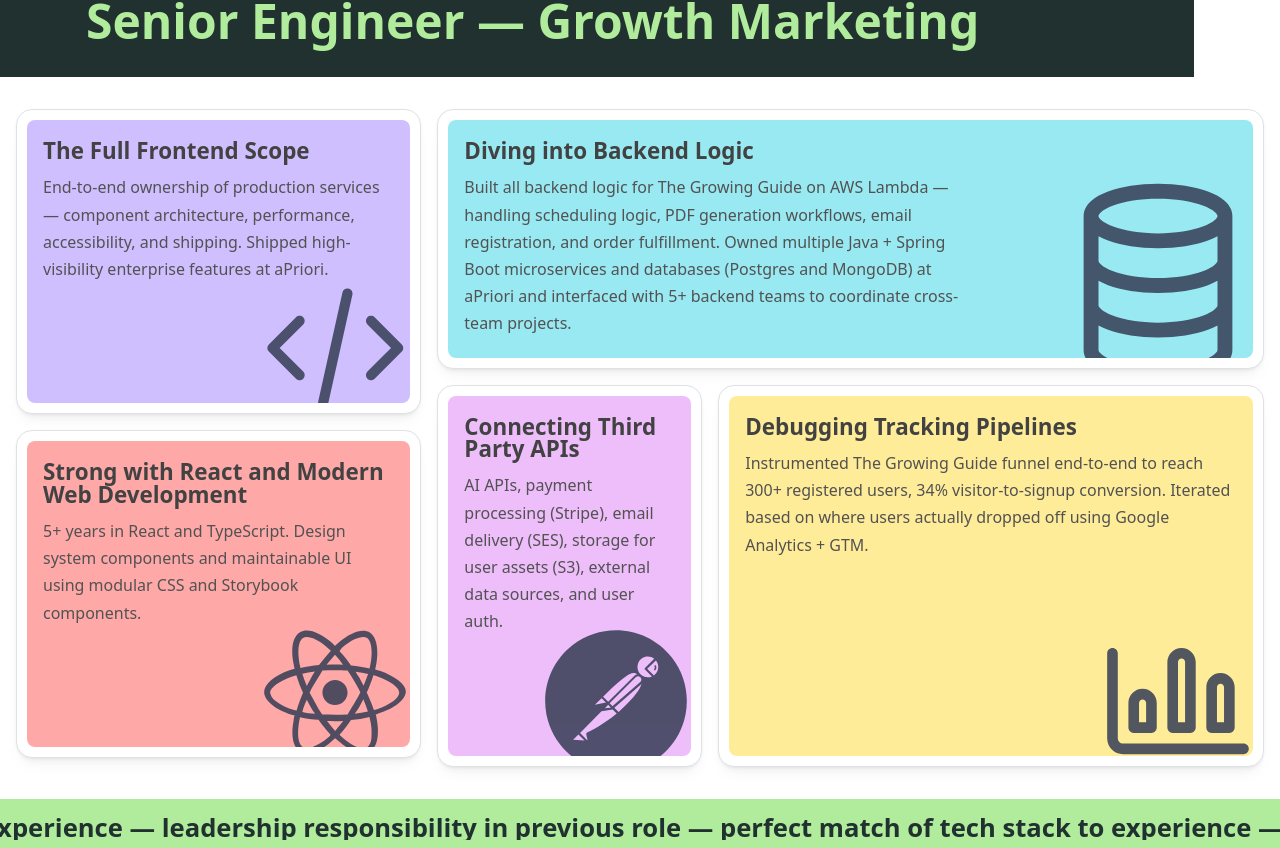
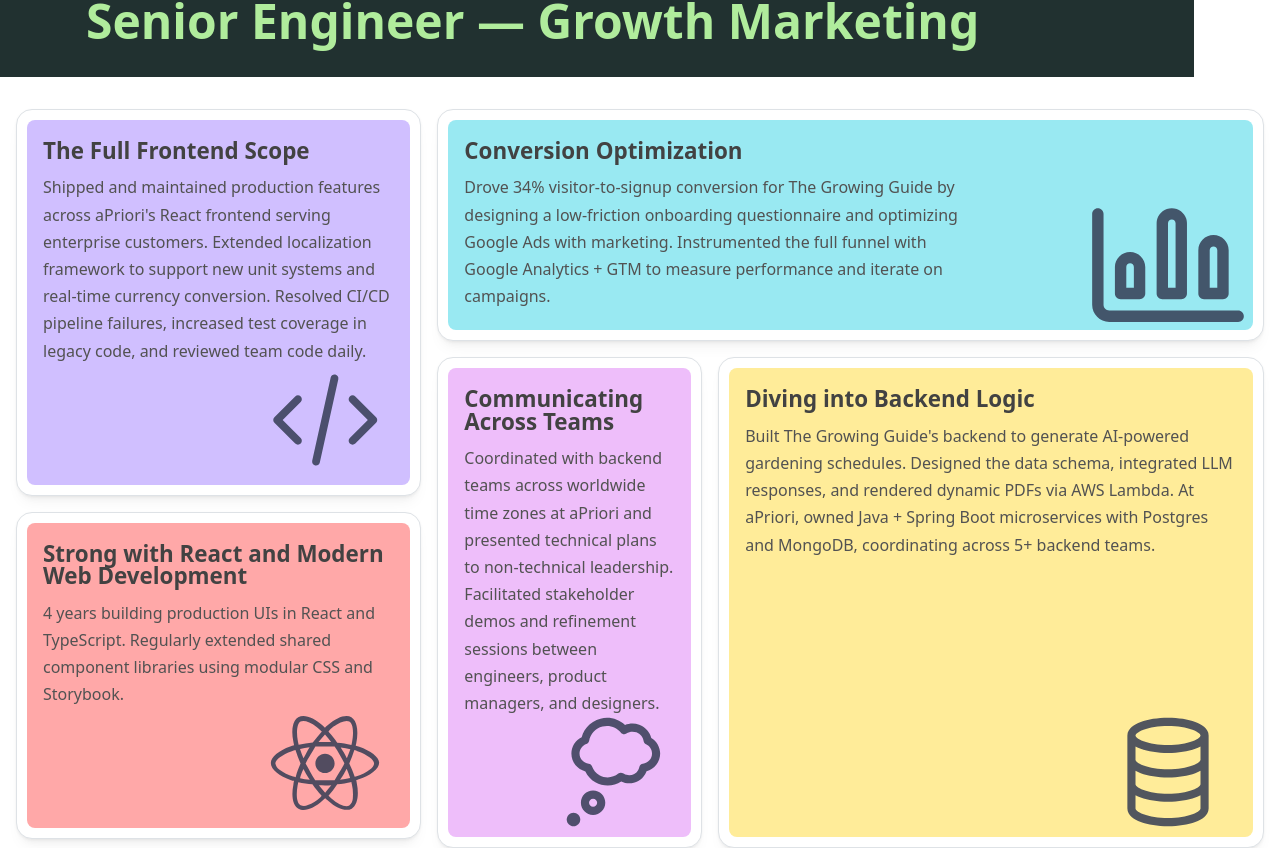
Before and after one commit to jakesolomon/jakewantstoworkatbuffer, a React (Vite) app: page / in a window 1280 px wide. Shown: the part 799-1647 px from the top of the page. Built offline with nearby package versions, Linux system fonts and the light colour scheme.

Commit message:
Revise skills summary section

```diff
--- a/src/App.tsx
+++ b/src/App.tsx
@@ -135,7 +135,7 @@ function App() {
                 animation: 'scroll 15s linear infinite',
               }}
             >
-              {Array.from({ length: 10 }).map((_, i) => (
+              {Array.from({ length: 20 }).map((_, i) => (
                 <Text
                   key={i}
                   size="1.6rem"
@@ -171,7 +171,7 @@ function App() {
                             The Growing Guide
                           </Text>
                           <Text c="buffer-green.1" size="lg" fw={500}>
-                            Founder
+                            Lead Engineer/Founder
                           </Text>
                           <Text c="gray.1" size="md">
                             <em>2025–Present</em>
--- a/src/JobAspectCard.tsx
+++ b/src/JobAspectCard.tsx
@@ -1,7 +1,7 @@
 import {Box, Card, Grid, Image, lighten, parseThemeColor, Text, useMantineTheme} from "@mantine/core";
 import {useHover} from "@mantine/hooks";
 
-export interface JobAspect {title: string, color: string, size: number, image: string, description: string, horizontal?: boolean}
+export interface JobAspect {title: string, color: string, image: string, description: string, horizontal?: boolean}
 
 function JobAspectCard(props: { aspect: JobAspect })  {
   const { hovered, ref } = useHover()
@@ -27,7 +27,7 @@ function JobAspectCard(props: { aspect: JobAspect })  {
             <Box h="100">
               <Image
                 src={image}
-                h={hovered ? 180 : 170}
+                h={hovered ? 150 : 130}
                 w={hovered ? 180 : 170}
                 fit="contain"
                 opacity="0.85"
@@ -35,15 +35,15 @@ function JobAspectCard(props: { aspect: JobAspect })  {
                   horizontal
                   ? {
                       position: "absolute",
-                      bottom: -10,
-                      right: 10,
+                      bottom: 0,
+                      right: 0,
                       transition: "all 400ms",
                       transform: "scale(1.4)"
                     }
                   : {
                       position: "absolute",
-                      bottom: -30,
-                      right: -10,
+                      bottom: 0,
+                      right: 0,
                       transition: "all 400ms",
                     }
                 }
--- a/src/JobDescriptionSection.tsx
+++ b/src/JobDescriptionSection.tsx
@@ -1,9 +1,9 @@
 import {Container, Flex, Grid, ScrollArea, Stack} from "@mantine/core";
 import JobAspectCard, {type JobAspect } from "./JobAspectCard";
 import BarChart from "./assets/bar-chart-4.svg"
+import ChatBubble from "./assets/chat-bubble-2.svg"
 import Code from "./assets/code-1.svg"
 import Database from "./assets/database-2.svg"
-import Postman from "./assets/postman.svg"
 import ReactLogo from "./assets/react.svg"
 import VerticalJobAspectCard from "./VerticalJobAspectCard.tsx";
 
@@ -14,38 +14,39 @@ function JobDescriptionSection() {
       title: "The Full Frontend Scope",
       color: "violet.2",
       image: Code,
-      size: 5,
-      description: "End-to-end ownership of production services — component architecture, performance, accessibility, and shipping. Shipped high-visibility enterprise features at aPriori."
+      description: "Shipped and maintained production features across aPriori's React frontend serving enterprise customers. Extended localization framework to support new unit systems and real-time currency conversion. Resolved CI/CD pipeline failures, increased test coverage in legacy code, and reviewed team code daily."
     },
     react: {
       title: "Strong with React and Modern Web Development",
       color: "red.3",
       image: ReactLogo,
-      size: 7,
-      description: "5+ years in React and TypeScript. Design system components and maintainable UI using modular CSS and Storybook components."
+      description: "4 years building production UIs in React and TypeScript. Regularly extended shared component libraries using modular CSS and Storybook."
     },
     backend: {
       title: "Diving into Backend Logic",
-      color: "cyan.2",
+      color: "yellow.2",
       image: Database,
-      size: 3,
-      description: "Built all backend logic for The Growing Guide on AWS Lambda — handling scheduling logic, PDF generation workflows, email registration, and order fulfillment. Owned multiple Java + Spring Boot microservices and databases (Postgres and MongoDB) at aPriori and interfaced with 5+ backend teams to coordinate cross-team projects.",
-      horizontal: true
+      description: "Built The Growing Guide's backend to generate AI-powered gardening schedules. Designed the data schema, integrated LLM responses, and rendered dynamic PDFs via AWS Lambda. At aPriori, owned Java + Spring Boot microservices with Postgres and MongoDB, coordinating across 5+ backend teams.",
+      // horizontal: true
     },
-    api: {
-      title: "Connecting Third Party APIs",
+    // api: {
+    //   title: "Connecting Third Party APIs",
+    //   color: "grape.2",
+    //   image: Postman,
+    //   description: "AI APIs, payment processing (Stripe), email delivery (SES), storage for user assets (S3), external data sources, and user auth."
+    // },
+    communication: {
+      title: "Communicating Across Teams",
       color: "grape.2",
-      image: Postman,
-      size: 5,
-      description: "AI APIs, payment processing (Stripe), email delivery (SES), storage for user assets (S3), external data sources, and user auth."
+      image: ChatBubble,
+      description: "Coordinated with backend teams across worldwide time zones at aPriori and presented technical plans to non-technical leadership. Facilitated stakeholder demos and refinement sessions between engineers, product managers, and designers."
     },
     pipeline: {
-      title: "Debugging Tracking Pipelines",
-      color: "yellow.2",
+      title: "Conversion Optimization",
+      color: "cyan.2",
       image: BarChart,
-      size: 4,
-      description: "Instrumented The Growing Guide funnel end-to-end to reach 300+ registered users, 34% visitor-to-signup conversion. Iterated based on where users actually dropped off using Google Analytics + GTM.",
-      // horizontal: true
+      description: "Drove 34% visitor-to-signup conversion for The Growing Guide by designing a low-friction onboarding questionnaire and optimizing Google Ads with marketing. Instrumented the full funnel with Google Analytics + GTM to measure performance and iterate on campaigns.",
+      horizontal: true
     },
   }
 
@@ -61,13 +62,13 @@ function JobDescriptionSection() {
         </Grid.Col>
         <Grid.Col span={{base: 12, md: 8}}>
           <Stack h="100%">
-            <JobAspectCard aspect={jobAspects.backend} />
+            <JobAspectCard aspect={jobAspects.pipeline} />
             <Grid>
               <Grid.Col span={{base: 12, md: 4}}>
-                <JobAspectCard aspect={jobAspects.api} />
+                <JobAspectCard aspect={jobAspects.communication} />
               </Grid.Col>
               <Grid.Col span={{base: 12, md: 8}}>
-                <JobAspectCard aspect={jobAspects.pipeline} />
+                <JobAspectCard aspect={jobAspects.backend} />
               </Grid.Col>
             </Grid>
           </Stack>
@@ -79,7 +80,7 @@ function JobDescriptionSection() {
           <VerticalJobAspectCard aspect={jobAspects.frontend} width={400} />
           <VerticalJobAspectCard aspect={jobAspects.react} width={400} />
           <VerticalJobAspectCard aspect={jobAspects.backend} width={400} />
-          <VerticalJobAspectCard aspect={jobAspects.api} width={400} />
+          <VerticalJobAspectCard aspect={jobAspects.communication} width={400} />
           <VerticalJobAspectCard aspect={jobAspects.pipeline} width={400} />
         </Flex>
       </ScrollArea>
@@ -89,7 +90,7 @@ function JobDescriptionSection() {
           <VerticalJobAspectCard aspect={jobAspects.frontend} width={300} />
           <VerticalJobAspectCard aspect={jobAspects.react} width={300} />
           <VerticalJobAspectCard aspect={jobAspects.backend} width={300} />
-          <VerticalJobAspectCard aspect={jobAspects.api} width={300} />
+          <VerticalJobAspectCard aspect={jobAspects.communication} width={300} />
           <VerticalJobAspectCard aspect={jobAspects.pipeline} width={300} />
         </Flex>
       </ScrollArea>
--- a/src/VerticalJobAspectCard.tsx
+++ b/src/VerticalJobAspectCard.tsx
@@ -1,7 +1,6 @@
 import {Box, Card, Center, Image, lighten, parseThemeColor, Text, useMantineTheme} from "@mantine/core";
 import {useHover} from "@mantine/hooks";
-
-export interface JobAspect {title: string, color: string, size: number, image: string, description: string, horizontal?: boolean}
+import { type JobAspect } from "./JobAspectCard"
 
 function VerticalJobAspectCard(props: { aspect: JobAspect, width: number })  {
   const { hovered, ref } = useHover()
```
Also changed, not shown: src/assets/chat-bubble-2.svg (added).
